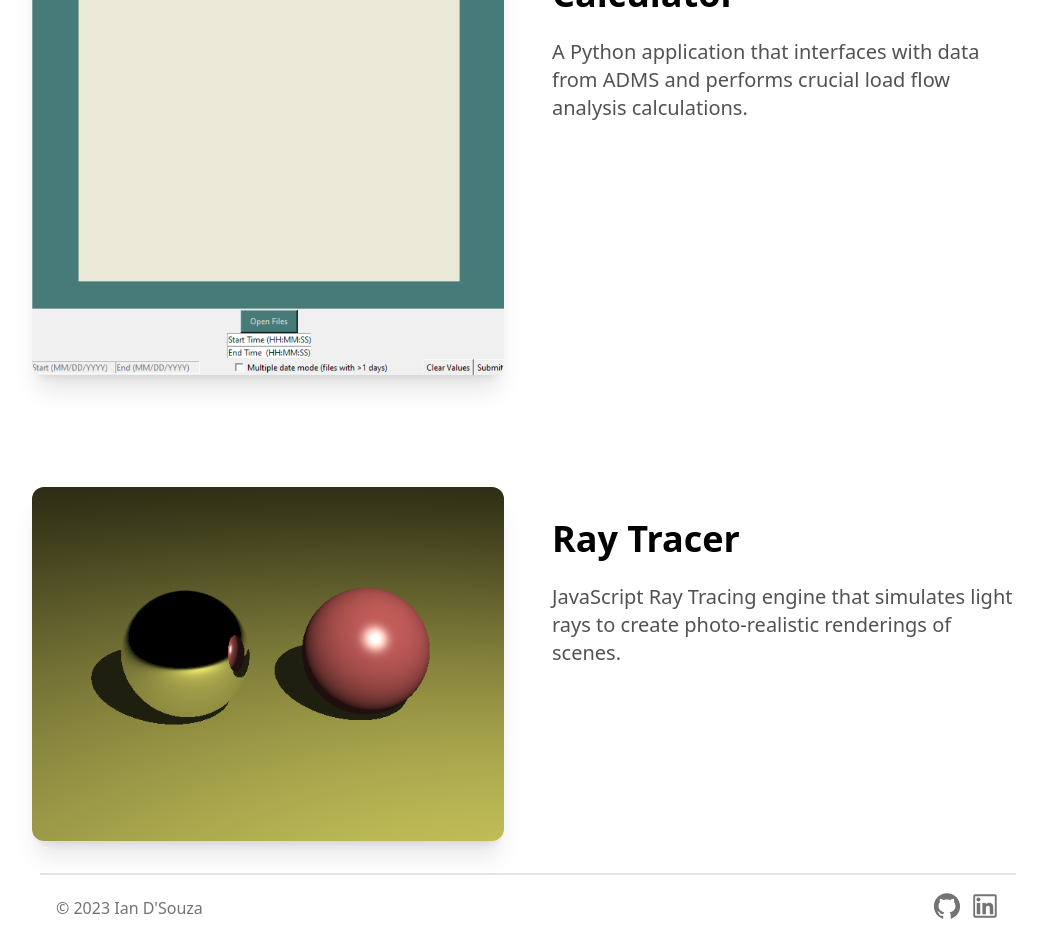
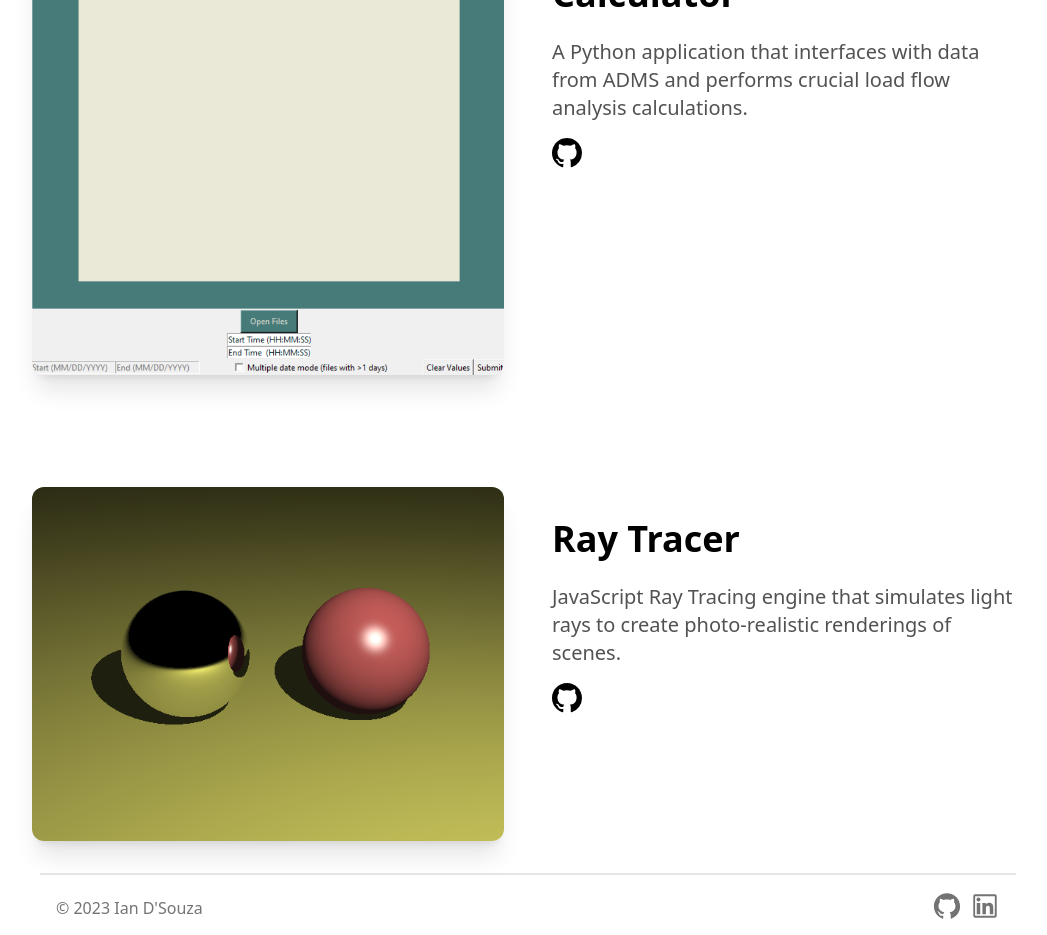
Before and after one commit to iandsouza25/Portfolio, a Next.js app: page / in a window 1280 px wide. Shown: the part 2300-3235 px from the top of the page, without its empty margins (112-1159 px from the left). Built offline with nearby package versions, Linux system fonts and the light colour scheme.

Commit message:
github links added to website

```diff
--- a/components/ProjectSection.tsx
+++ b/components/ProjectSection.tsx
@@ -10,12 +10,14 @@ const projects = [
     description:
       "A Python application that interfaces with data from ADMS and performs crucial load flow analysis calculations.",
     image: "/mwh1.png",
+    github: "https://github.com/iandsouza25/Load-Flow-Analysis-Calculator"
 
   },
   {
     name: "Ray Tracer",
     description: "JavaScript Ray Tracing engine that simulates light rays to create photo-realistic renderings of scenes.",
     image: "/raytracer.png",
+    github: "https://github.com/iandsouza25/Ray-Tracer"
 
   },
 ]
@@ -49,6 +51,12 @@ const ProjectsSection = () => {
                       {project.description}
                     </p>
                     <div className="flex flex-row align-bottom space-x-4">
+                    <Link href={project.github} target="_blank">
+                        <BsGithub
+                          size={30}
+                          className="hover:-translate-y-1 transition-transform cursor-pointer"
+                        />
+                      </Link>
                     </div>
                   </div>
                 </div>
```
